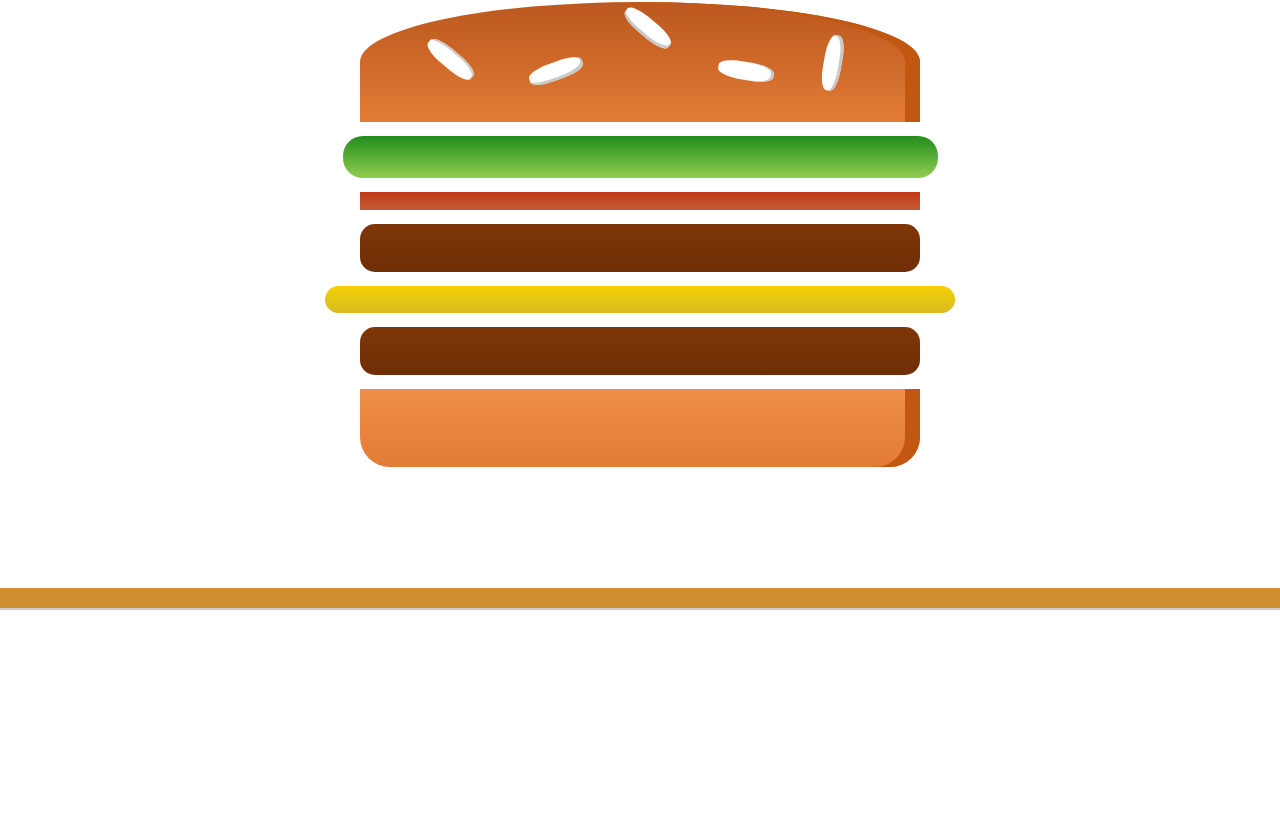
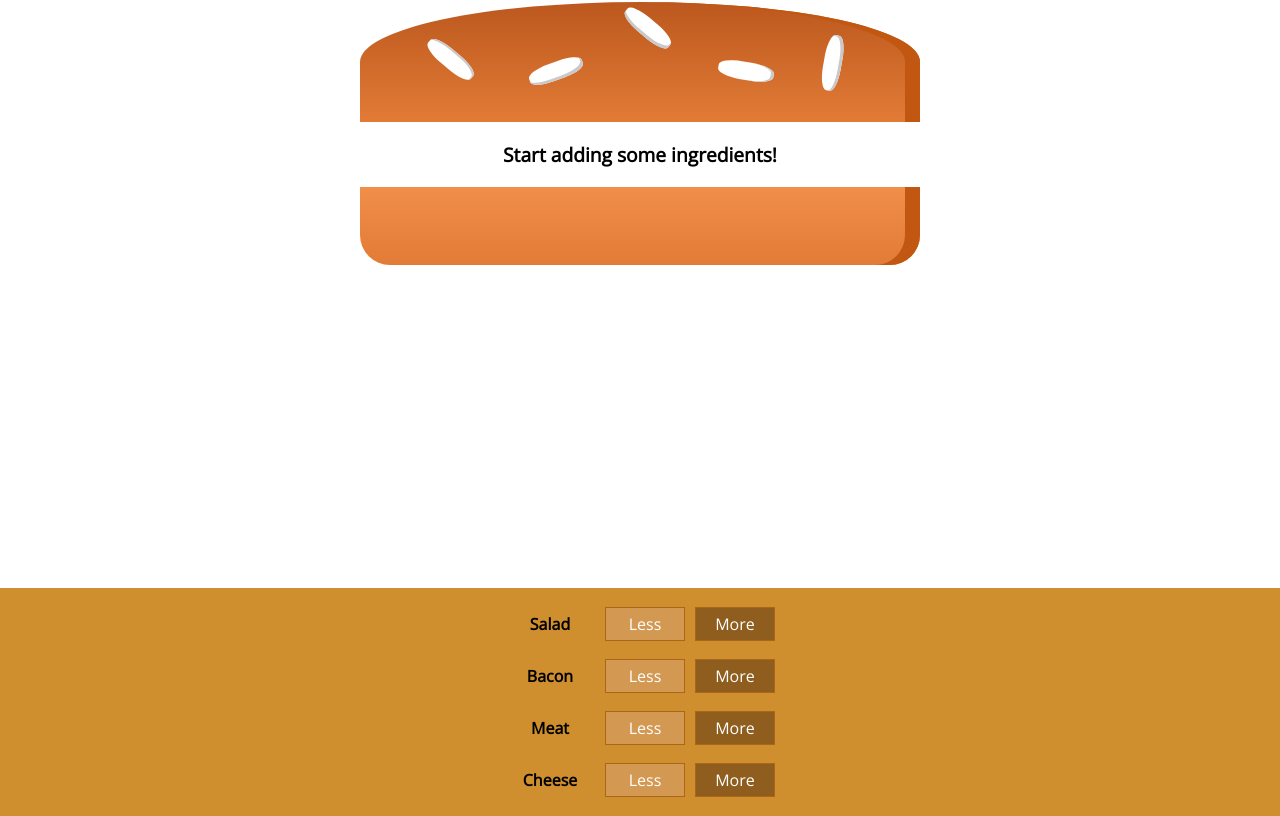
Before and after one commit to adenh93/burger-builder, a React (Create React App) app: page / in a window 1280 px wide. Shown: the part 158-974 px from the top of the page. Before the commit the page ends 800 px from the top, so only its background shows below. Built offline with nearby package versions, Linux system fonts and the light colour scheme.

Commit message:
Wired up BuildControls components to state. Ingredients can be added and removed from the ingredients list in state. Added ingredientPrices constant containing prices for each ingredient type, and added totalPrice to state.

```diff
--- a/src/components/Burger/BuildControls/BuildControl/BuildControl.js
+++ b/src/components/Burger/BuildControls/BuildControl/BuildControl.js
@@ -1,12 +1,21 @@
 import React from "react";
 import classes from "./BuildControl.module.css";
 
-const BuildControl = ({ label }) => (
-  <div className={classes.BuildControl}>
-    <div className={classes.Label}>{label}</div>
-    <button className={classes.Less}>Less</button>
-    <button className={classes.More}>More</button>
-  </div>
-);
+const BuildControl = ({ label, addIngredient, removeIngredient }) => {
+  const onClickLess = () => removeIngredient(label);
+  const onClickMore = () => addIngredient(label);
+
+  return (
+    <div className={classes.BuildControl}>
+      <div className={classes.Label}>{label}</div>
+      <button className={classes.Less} onClick={onClickLess}>
+        Less
+      </button>
+      <button className={classes.More} onClick={onClickMore}>
+        More
+      </button>
+    </div>
+  );
+};
 
 export default BuildControl;
--- a/src/components/Burger/BuildControls/BuildControls.js
+++ b/src/components/Burger/BuildControls/BuildControls.js
@@ -1,6 +1,25 @@
 import React from "react";
 import classes from "./BuildControls.module.css";
+import BuildControl from "./BuildControl/BuildControl";
 
-const BuildControls = () => <div className={classes.BuildControls}></div>;
+const controls = [
+  { label: "Salad", type: "Salad" },
+  { label: "Bacon", type: "Bacon" },
+  { label: "Meat", type: "Meat" },
+  { label: "Cheese", type: "Cheese" }
+];
+
+const BuildControls = ({ addIngredient, removeIngredient }) => (
+  <div className={classes.BuildControls}>
+    {controls.map((control, index) => (
+      <BuildControl
+        key={index}
+        {...control}
+        addIngredient={addIngredient}
+        removeIngredient={removeIngredient}
+      />
+    ))}
+  </div>
+);
 
 export default BuildControls;
--- /dev/null
+++ b/src/constants/ingredientPrices.js
@@ -0,0 +1,8 @@
+import { IngredientType } from "./enums";
+
+export const INGREDIENT_PRICES = {
+  [IngredientType.MEAT]: 1.25,
+  [IngredientType.CHEESE]: 0.5,
+  [IngredientType.SALAD]: 0.25,
+  [IngredientType.BACON]: 1
+};
--- a/src/containers/BurgerBuilder/BurgerBuilder.js
+++ b/src/containers/BurgerBuilder/BurgerBuilder.js
@@ -1,17 +1,43 @@
 import React, { Component } from "react";
-import { IngredientType } from "../../constants/enums";
 import Burger from "../../components/Burger";
 import BuildControls from "../../components/Burger/BuildControls";
+import { INGREDIENT_PRICES } from "../../constants/ingredientPrices";
 
 class BurgerBuilder extends Component {
   state = {
-    ingredients: [
-      { type: IngredientType.SALAD, amount: 1 },
-      { type: IngredientType.BACON, amount: 1 },
-      { type: IngredientType.MEAT, amount: 1 },
-      { type: IngredientType.CHEESE, amount: 1 },
-      { type: IngredientType.MEAT, amount: 1 }
-    ]
+    ingredients: [],
+    totalPrice: 0
+  };
+
+  addIngredientHandler = type => {
+    const { ingredients, totalPrice } = this.state;
+    const ingredient = ingredients.find(i => i.type === type);
+
+    const newIngredients = ingredient
+      ? ingredients.map(i =>
+          i.type === type ? { ...i, amount: i.amount + 1 } : i
+        )
+      : [...ingredients, { type, amount: 1 }];
+
+    const price = INGREDIENT_PRICES[type];
+
+    this.setState({
+      ingredients: newIngredients,
+      totalPrice: totalPrice + price
+    });
+  };
+
+  removeIngredientHandler = type => {
+    const ingredients = this.state.ingredients.map(i =>
+      i.type === type ? { ...i, amount: i.amount - 1 } : i
+    );
+
+    const price = INGREDIENT_PRICES[type];
+
+    this.setState({
+      ingredients,
+      totalPrice: this.state.totalPrice - price
+    });
   };
 
   render() {
@@ -20,7 +46,10 @@ class BurgerBuilder extends Component {
     return (
       <>
         <Burger ingredients={ingredients} />
-        <BuildControls />
+        <BuildControls
+          addIngredient={this.addIngredientHandler}
+          removeIngredient={this.removeIngredientHandler}
+        />
       </>
     );
   }
```
